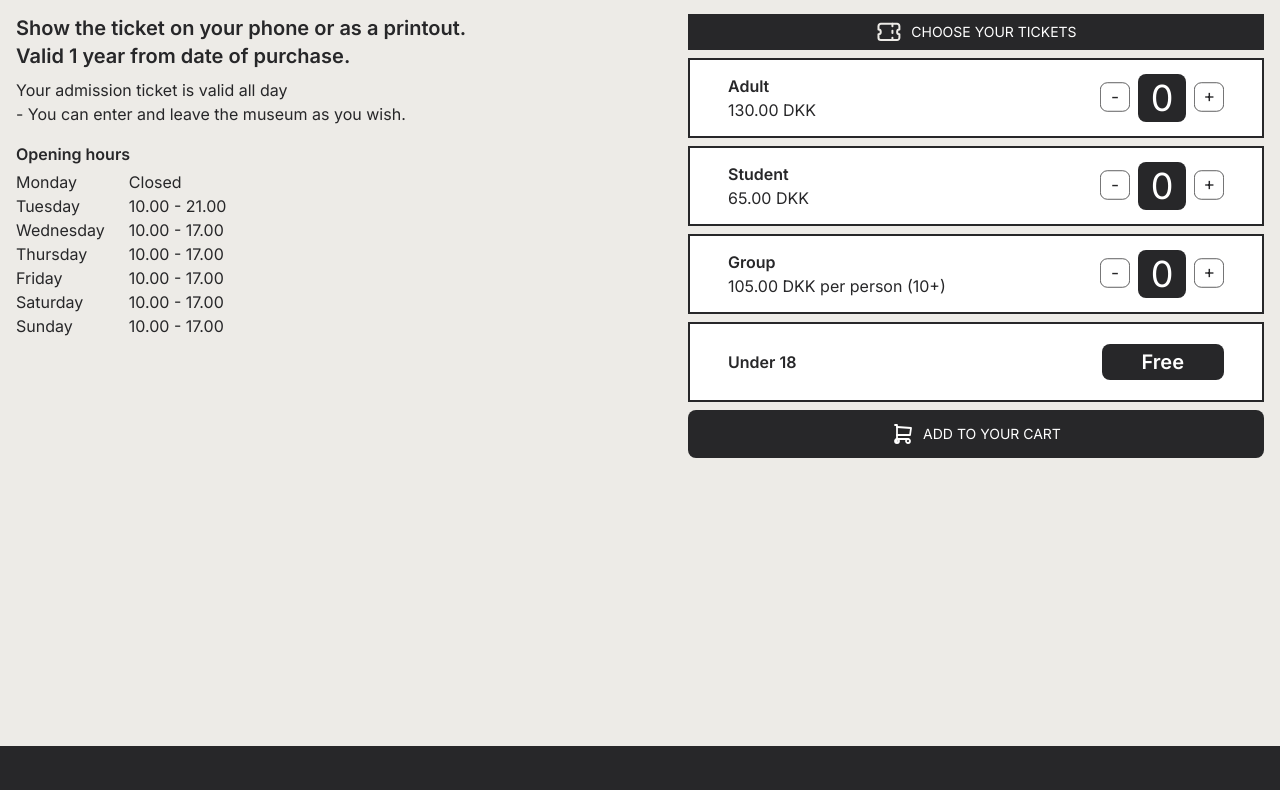
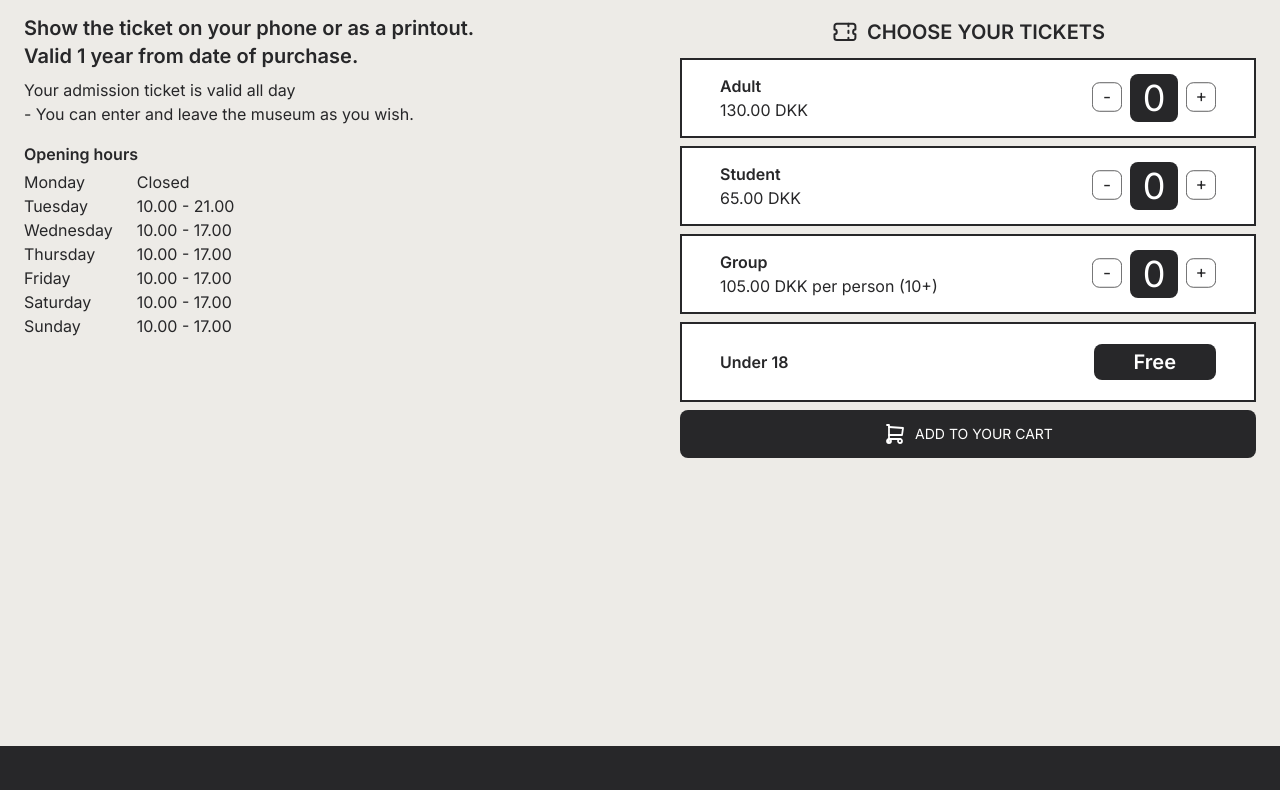
Before and after one commit to pPatr0/Trapholt, a plain HTML site: page buy-ticket.html in a window 1280 px wide. Shown: the part 183-973 px from the top of the page. Drawn offline with nearby package versions, Linux system fonts and the light colour scheme.

Commit message:
Add files via upload

```diff
--- a/buy-ticket.html
+++ b/buy-ticket.html
@@ -45,7 +45,7 @@
         </nav>
     </div>
     <div class="bg-[#edebe7] py-16 text-[#272729] pb-72">
-        <div class="container mx-auto lg:px-4 px-8">
+        <div class="container mx-auto lg:px-6 px-8">
             <h1 class="uppercase text-4xl font-semibold pb-8">
                 Buy Ticket
             </h1>
@@ -85,15 +85,15 @@
                         </div>
                     </div>
                     <div class="lg:max-w-xl w-full space-y-2">
-                        <div class="flex bg-[#272729] text-white items-center justify-center py-1 space-x-2">
+                        <div class="flex text-[#272729] items-center justify-center py-1 space-x-2">
                             <svg id="Group_25" data-name="Group 25" xmlns="http://www.w3.org/2000/svg" width="27.883" height="27.883" viewBox="0 0 27.883 27.883">
                                 <path id="Path_32" data-name="Path 32" d="M0,0H27.883V27.883H0Z" fill="none"/>
-                                <path id="Path_33" data-name="Path 33" d="M15,5V7.324" transform="translate(2.427 0.809)" fill="none" stroke="#edebe7" stroke-linecap="round" stroke-linejoin="round" stroke-width="2"/>
-                                <path id="Path_34" data-name="Path 34" d="M15,11v2.324" transform="translate(2.427 1.78)" fill="none" stroke="#edebe7" stroke-linecap="round" stroke-linejoin="round" stroke-width="2"/>
-                                <path id="Path_35" data-name="Path 35" d="M15,17v2.324" transform="translate(2.427 2.751)" fill="none" stroke="#edebe7" stroke-linecap="round" stroke-linejoin="round" stroke-width="2"/>
-                                <path id="Path_36" data-name="Path 36" d="M5.324,5H21.589a2.324,2.324,0,0,1,2.324,2.324v3.485a2.324,2.324,0,0,0,0,4.647v3.485a2.324,2.324,0,0,1-2.324,2.324H5.324A2.324,2.324,0,0,1,3,18.942V15.456a2.324,2.324,0,0,0,0-4.647V7.324A2.324,2.324,0,0,1,5.324,5" transform="translate(0.485 0.809)" fill="none" stroke="#edebe7" stroke-linecap="round" stroke-linejoin="round" stroke-width="2"/>
+                                <path id="Path_33" data-name="Path 33" d="M15,5V7.324" transform="translate(2.427 0.809)" fill="none" stroke="#272729" stroke-linecap="round" stroke-linejoin="round" stroke-width="2"/>
+                                <path id="Path_34" data-name="Path 34" d="M15,11v2.324" transform="translate(2.427 1.78)" fill="none" stroke="#272729" stroke-linecap="round" stroke-linejoin="round" stroke-width="2"/>
+                                <path id="Path_35" data-name="Path 35" d="M15,17v2.324" transform="translate(2.427 2.751)" fill="none" stroke="#272729" stroke-linecap="round" stroke-linejoin="round" stroke-width="2"/>
+                                <path id="Path_36" data-name="Path 36" d="M5.324,5H21.589a2.324,2.324,0,0,1,2.324,2.324v3.485a2.324,2.324,0,0,0,0,4.647v3.485a2.324,2.324,0,0,1-2.324,2.324H5.324A2.324,2.324,0,0,1,3,18.942V15.456a2.324,2.324,0,0,0,0-4.647V7.324A2.324,2.324,0,0,1,5.324,5" transform="translate(0.485 0.809)" fill="none" stroke="#272729" stroke-linecap="round" stroke-linejoin="round" stroke-width="2"/>
                             </svg>
-                            <p class="uppercase text-sm">
+                            <p class="uppercase text-sm text-xl text-[#272729] font-semibold">
                                 Choose your tickets
                             </p>
                         </div>
```
Also changed, not shown: about-us.html (+1 -1 lines).
